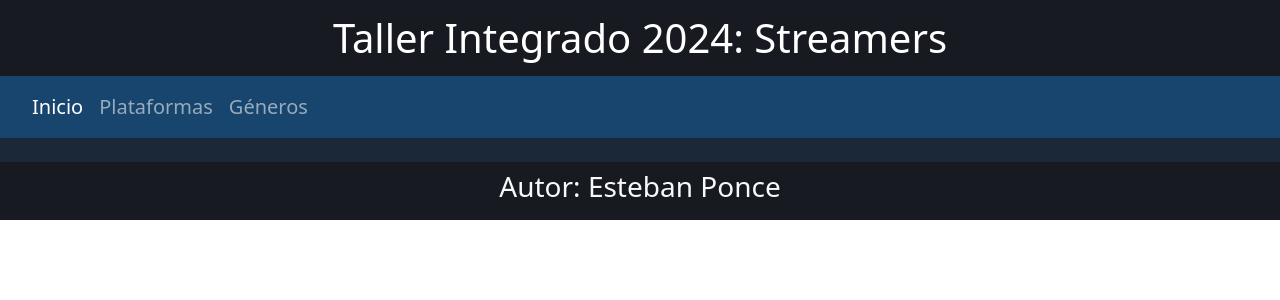
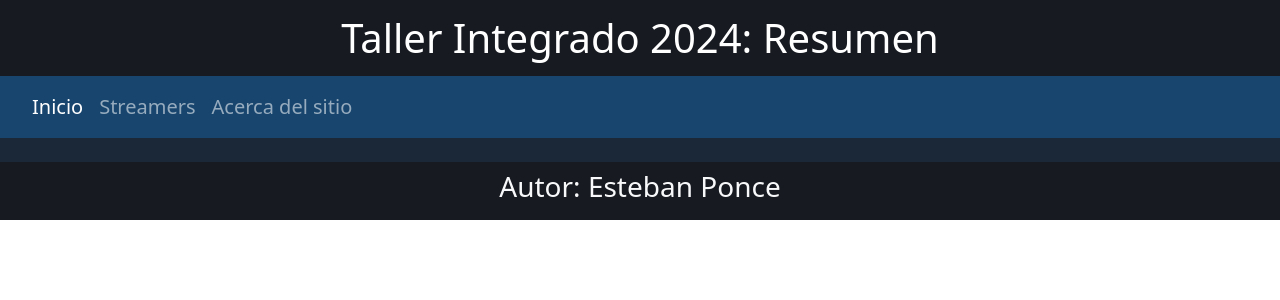
Before and after one commit to HatiBerg/ProyectoFinalTallerIntegrado, a Django app: template mysite/streamers/templates/streamers/index.html in a window 1280 px wide. Shown: the top 300 px of the page. Run offline with Django 5.2, Linux system fonts and the light colour scheme; the template is opened without the code that fills it, so the values that code supplies are empty.

Commit message:
Update index.html

```diff
--- a/mysite/streamers/templates/streamers/index.html
+++ b/mysite/streamers/templates/streamers/index.html
@@ -1,24 +1,24 @@
-{% extends "base_template.html" %}
+{% extends "../base/base_template.html" %}
 
-{% block title %}Taller Integrado 2024: Tabla de Venta de videojuegos{% endblock %}
+{% block title %}Inicio{% endblock %}
 
 {% block headContent %}
 
 {% endblock %}
 
 {% block header %}
-<div class="container-fluid fs-1">Taller Integrado 2024: Streamers</div>
+<div class="container-fluid fs-1">Taller Integrado 2024: Resumen</div>
 {% endblock %}
 
 {% block menu %}
 <li class="nav-item">
-    <a class="nav-link active" aria-current="page" href="http://127.0.0.1:5000/">Inicio</a>
+    <a class="nav-link active" aria-current="page" href="http://127.0.0.1:8000/streamers/">Inicio</a>
 </li>
 <li class="nav-item">
-    <a class="nav-link" href="http://127.0.0.1:5000/platform/">Plataformas</a>
+    <a class="nav-link" href="http://127.0.0.1:8000/streamers/streamer/">Streamers</a>
 </li>
 <li class="nav-item">
-    <a class="nav-link" href="http://127.0.0.1:5000/genre/">Géneros</a>
+    <a class="nav-link" href="http://127.0.0.1:8000/streamers/about/">Acerca del sitio</a>
 </li>
 {% endblock %}
 
```
